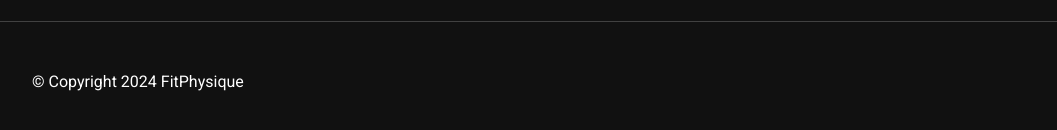
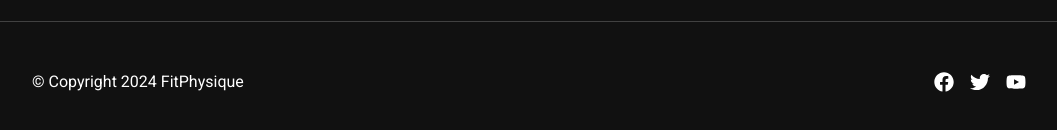
Before and after one commit to Quincy-Fer/fit-physique, a Next.js app: page / in a window 1280 px wide. Shown: the part 7810-7940 px from the top of the page, without its empty margins (111-1168 px from the left). Built offline with nearby package versions, Linux system fonts and the light colour scheme.

Commit message:
Add copyright and social links

```diff
--- a/components/Footer.tsx
+++ b/components/Footer.tsx
@@ -13,7 +13,7 @@ import {
 } from "react-icons/fa";
 
 import CustomButton from "./CustomButton";
-import { motion } from "framer-motion";
+
 
 const Footer = () => {
   return (
@@ -161,8 +161,34 @@ const Footer = () => {
       {/* copyright */}
       <div className="text-white border-t border-white/20 py-12">
         <div className="container mx-auto h-full">
-          <div>
-            <span>&copy;  Copyright 2024 FitPhysique</span>
+          <div className="flex items-center justify-between h-full">
+            <span>&copy; Copyright 2024 FitPhysique</span>
+            <ul className="flex gap-4 text-xl">
+              <li>
+                <Link
+                  href="#"
+                  className="text-white hover:text-accent transition-all"
+                >
+                  <FaFacebook />
+                </Link>
+              </li>
+              <li>
+                <Link
+                  href="#"
+                  className="text-white hover:text-accent transition-all"
+                >
+                  <FaTwitter />
+                </Link>
+              </li>
+              <li>
+                <Link
+                  href="#"
+                  className="text-white hover:text-accent transition-all"
+                >
+                  <FaYoutube />
+                </Link>
+              </li>
+            </ul>
           </div>
         </div>
       </div>
```
